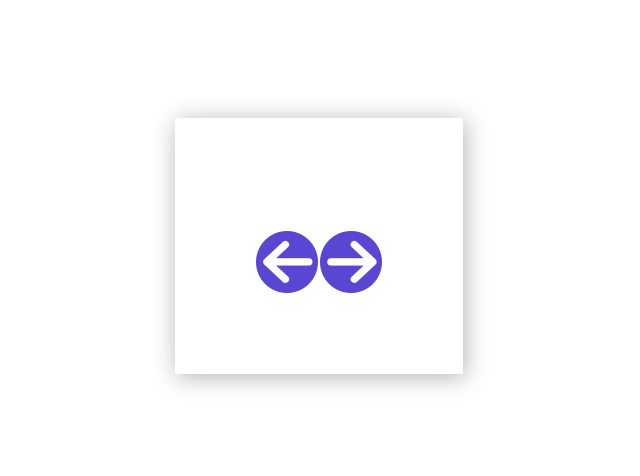
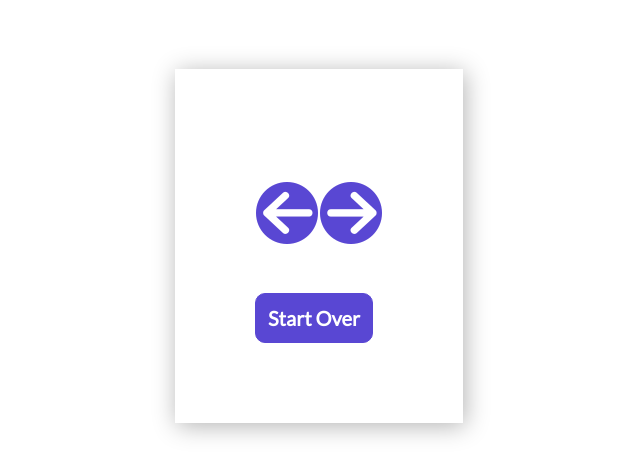
Before and after one commit to kelsiebesingeryeh/interview-prep-flashcards, a React (Create React App) app: page /1/computerScience in a window 1280 px wide. Shown: the part 154-630 px from the top of the page, without its empty margins (321-961 px from the left). Built offline with nearby package versions, Linux system fonts and the light colour scheme.

Commit message:
Add start over button

```diff
--- a/src/Components/Flashcards/Flashcards.js
+++ b/src/Components/Flashcards/Flashcards.js
@@ -32,16 +32,10 @@ const Flashcards = ({
      setCurrentCard(categoryCards[nextCard]);
   }
 
-  // const htmlCSSFlashcards = flashcards.filter(card => card.subCategory === 'HTML/CSS')
-  // flashcards is an array of objects
-  // subcategory is HTML, CS, JS, React
-  // category- technical or behvavorial
+  const startOver = () => {
+      const lastIndex = categoryCards[categoryCards.length - 1]
 
-  // const filterFlashCards = (cat) => {
-  //     return flashcards.filter((card) => card.category === cat)
-  // }
-
-  //
+  }
 
   // based upon whatevery subCategory I pick, I want to display the cards that align with that category
   // get the property of the card, filter by that and return the array that matches
@@ -66,11 +60,14 @@ const Flashcards = ({
           onClick={() => selectNextFlashcard()}
         />
       </span>
+      <button onClick={startOver}>Start Over</button>
     </div>
   );
 };
 
 export default Flashcards;
 
+// when you get to the last card, the right arrow button becomes disabled and there is a button called start over
+
 // on left arrow, needs to be a click to update the cards with the next set of cards
 // right arrow, needs to be a click to update the cards with the next set of cards
```
Also changed, not shown: 1 other file (tests, documents, lock files or other folders).
